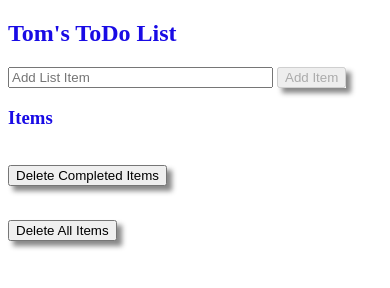
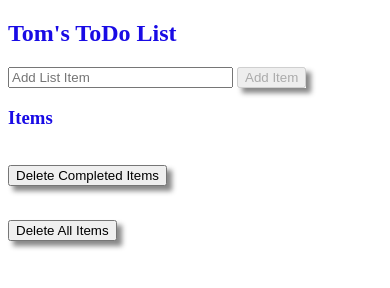
Before and after one commit to Kaiju-Tokusatsu/DSA_MWA_ToDoList, a plain HTML site: page index.html in a window 390 px wide. Drawn offline with Linux system fonts and the light colour scheme; some packages are replaced by stand-ins of ours.

Commit message:
Add files via upload

```diff
--- a/index.html
+++ b/index.html
@@ -1,4 +1,4 @@
-<!--
+ <!--
   Module:     Mobile & Web Applications
   Assignment: Assessment 2 - SPA Angular ToDoList App
   Lecturer:   Daniel Griffin
@@ -28,7 +28,7 @@
     <!-- Use a form to capture new items and add them to the list -->
     <form name="toDoListForm" data-ng-submit="toDoAdd()">
         <!-- Use the 'required' attribute to enforce data input field is not blank -->
-        <input type="text" data-ng-model="toDoItem" required size="30" placeholder="Add List Item">
+        <input type="text" data-ng-model="toDoItem" required size="25" placeholder="Add List Item">
 
         <!-- Disable the 'Add Item' button until input data is entered and not empty -->
         <button ng-disabled="toDoListForm.$invalid">Add Item</button>
```
